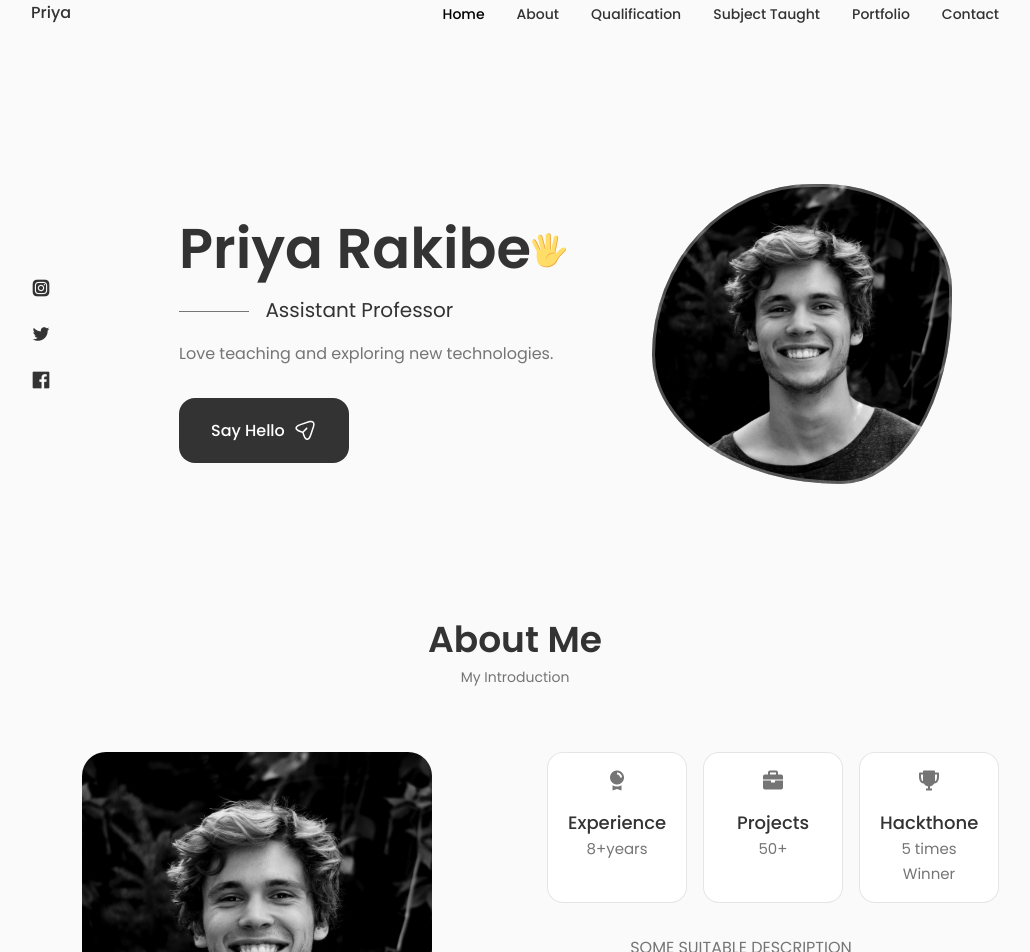
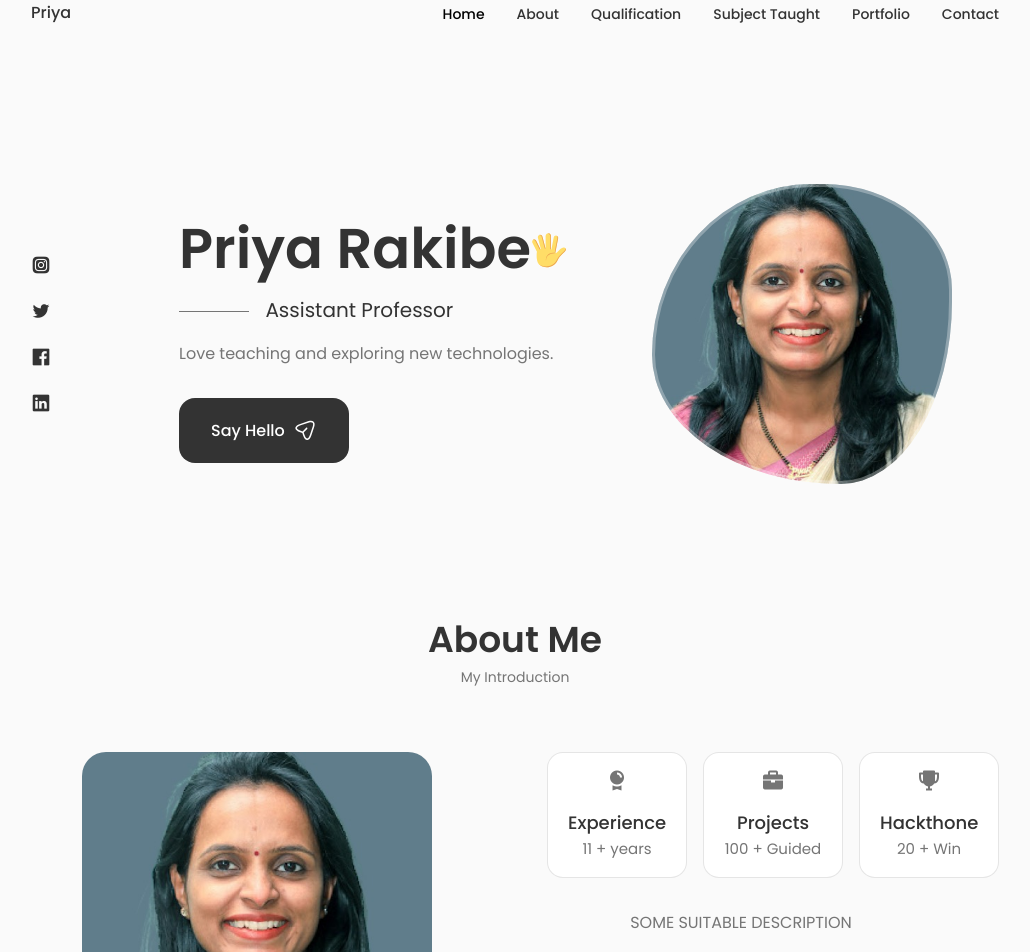
Before and after one commit to Ishan0704/portfolio-priya-mam, a React (Create React App) app: page / in a window 1280 px wide. Shown: the top 952 px of the page, without its empty margins (125-1155 px from the left). Built offline with nearby package versions, Linux system fonts and the light colour scheme.

Commit message:
profile-pic updated

```diff
--- a/src/components/about/About.jsx
+++ b/src/components/about/About.jsx
@@ -1,6 +1,6 @@
 import React from 'react';
 import './about.css';
-import AboutImg from "../../assets/about.jpg";
+import AboutImg from "../../assets/Priya-Photo-removebg-preview.jpg";
 import CV from '../../assets/John-Cv.pdf'
 import Info from './Info';
 
--- a/src/components/about/Info.jsx
+++ b/src/components/about/Info.jsx
@@ -7,19 +7,19 @@ const Info = () => {
       <div className="about__box">
       <i class='bx bxs-award about__icon' ></i>
         <h3 className="about__title">Experience</h3>
-        <spam className="about__subtitle">8+years</spam>
+        <spam className="about__subtitle">11 + years</spam>
       </div>
 
       <div className="about__box">
         <i class='bx bxs-briefcase about__icon'></i>
         <h3 className="about__title">Projects</h3>
-        <spam className="about__subtitle">50+</spam>
+        <spam className="about__subtitle">100 + Guided</spam>
       </div>
 
       <div className="about__box">
         <i class='bx bxs-trophy about__icon' ></i>
         <h3 className="about__title">Hackthone</h3>
-        <spam className="about__subtitle">5 times Winner</spam>
+        <spam className="about__subtitle">20 + Win</spam>
       </div>
     </div>
   )
--- a/src/components/footer/Footer.jsx
+++ b/src/components/footer/Footer.jsx
@@ -36,7 +36,7 @@ const Footer = () => {
                 </a>
 
             </div>
-            <span className="footer__copy">&#169;All righs reserved</span>
+            <span className="footer__copy">&#169;All rights reserved</span>
         </div>
     </footer>
   )
--- a/src/components/home/Social.jsx
+++ b/src/components/home/Social.jsx
@@ -3,7 +3,7 @@ import React from 'react'
 const Social = () => {
   return (
     <div className="home__social">
-        <a href="" className="home__social-icon" target="_blank">
+        <a href="https://www.instagram.com/priyarakibe/?igsh=MThrY3FyZHpiM2VtcA%3D%3D" className="home__social-icon" target="_blank">
           <i class="uil uil-instagram-alt"></i>
         </a>
 
@@ -14,6 +14,10 @@ const Social = () => {
         <a href="" className="home__social-icon" target="_blank">
              <i class="uil uil-facebook"></i>
         </a>
+
+        <a href="" className="home__social-icon" target="_blank">
+        <i class="uil uil-linkedin"></i>
+        </a>
     </div>
   )
 }
--- a/src/components/home/home.css
+++ b/src/components/home/home.css
@@ -55,7 +55,7 @@
     margin-bottom: var(--mb-2);
 }
 .home__img{
-    background-image: url(../../assets//profile.jpg);
+    background-image: url(../../assets//Priya-Photo-removebg-preview.jpg);
     background-repeat: no-repeat;
     background-position: center;
     background-size: cover;
--- a/src/components/subject_taught/subject.css
+++ b/src/components/subject_taught/subject.css
@@ -104,8 +104,8 @@
     column-gap: 0.5rem;
 }
 
-.subject__modal_icon{
-    color: var(--title-color);
+.subject__modal-icon{
+    color:green;
     font-size: 1rem;
 }
 
```
Also changed, not shown: src/assets/Priya-Photo-removebg-preview.jpg (added), src/assets/Priya-Photo.jpg (added).
